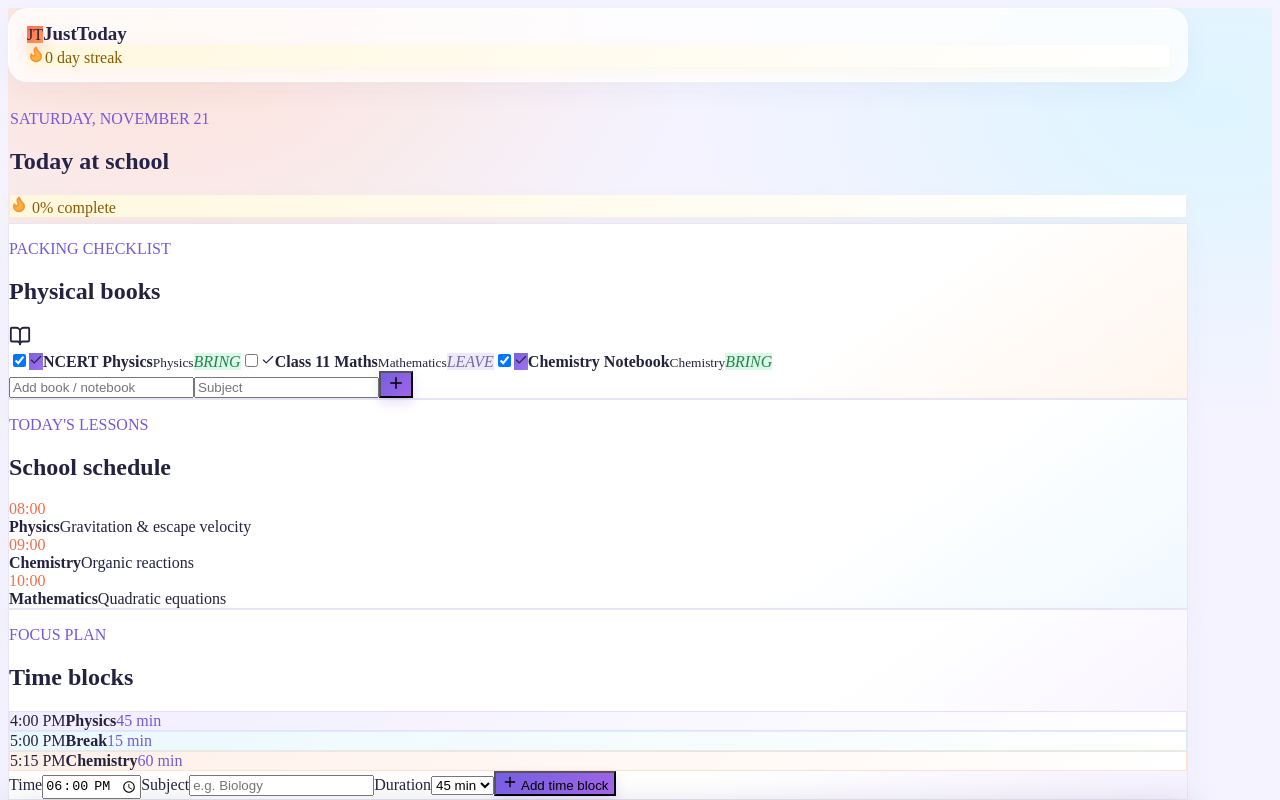
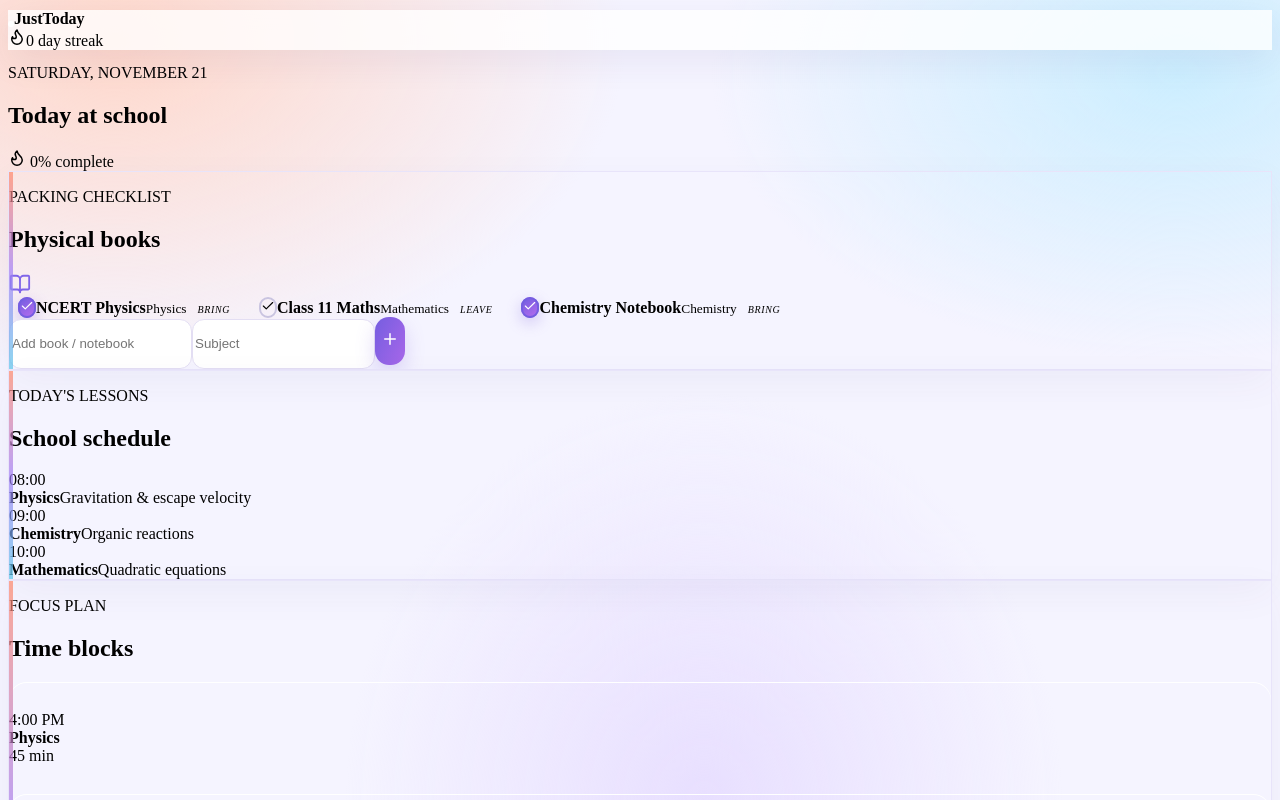
Before and after one commit to AzeemAhmed7/JustToday, a React (Vite) app: page / in a window 1280 px wide. Shown: the top 800 px of the page. Built offline with nearby package versions, Linux system fonts and the light colour scheme; grey boxes are pictures that could not be loaded.

Commit message:
fix: explain Gemini credential errors and polish animated planner UI

```diff
--- a/src/styles.css
+++ b/src/styles.css
@@ -1,59 +1,55 @@
 
-/* Bright, playful study dashboard theme */
-:root { color: #24233f; background: #f4f3ff; }
-body { background: radial-gradient(ellipse at 12% 0%, #ffe1d5 0, transparent 34%), radial-gradient(ellipse at 95% 12%, #ddf5ff 0, transparent 30%), #f4f3ff; }
-.app-shell { max-width: 1180px; }
-header { padding: 14px 18px; border: 1px solid #ffffffb8; border-radius: 20px; background: #ffffffc9; box-shadow: 0 8px 28px #34336a0b; backdrop-filter: blur(12px); }
-.brand span { background: linear-gradient(135deg, #ff6c58, #ff9a50); box-shadow: 0 7px 16px #ff725044; }
-.brand strong { color: #272545; font-size: 19px; }
-h1 { color: #252348; }
-.hero { padding: 12px 2px 6px; }
-.hero p, .card-title p { color: #7658d6; }
-.streak { border-color: #ffe2a2; background: linear-gradient(120deg, #fff8df, #fff); color: #8a5a00; box-shadow: 0 5px 16px #e6b94316; }
-.streak svg { color: #ff8d35; fill: #ffb13b; }
-.card { border: 1px solid #e8e5f6; box-shadow: 0 10px 30px #4541720a; transition: transform .18s ease, box-shadow .18s ease; }
-.card:hover { transform: translateY(-2px); box-shadow: 0 14px 32px #45417215; }
-.packing { background: linear-gradient(145deg, #fff 70%, #fff5ed); }
-.schedule { background: linear-gradient(145deg, #fff 70%, #f0f9ff); }
-.time-blocks { background: linear-gradient(145deg, #fff 65%, #f6f1ff); }
-.book-row em { background: #dcf8e9; color: #24854c; }
-.book-row em.leave { background: #eeeafa; color: #7669a5; }
-.custom-check { border-color: #c9c4e0; }
-.book-row input:checked + .custom-check { background: linear-gradient(135deg, #7861dc, #a172ef); border-color: #7861dc; }
-.date-badge { background: linear-gradient(135deg, #735ee0, #9d68e8); box-shadow: 0 5px 13px #735ee044; }
-.lesson time { color: #ed6f4f; }
-.lesson:last-child { border-bottom: 0; }
-.blocks div { background: linear-gradient(145deg, #f1edff, #fff); border: 1px solid #e6dfff; transition: transform .16s ease; }
-.blocks div:nth-child(3n + 2) { background: linear-gradient(145deg, #eaf8ff, #fff); border-color: #d7effb; }
-.blocks div:nth-child(3n) { background: linear-gradient(145deg, #fff0e8, #fff); border-color: #ffe2d4; }
-.blocks div:hover { transform: translateY(-3px); }
-.blocks span { color: #745bd2; }
-.add-button, .inline-add button { background: linear-gradient(135deg, #745fe0, #a264e8); box-shadow: 0 5px 12px #8563d833; }
-.inline-add input:focus, .block-form input:focus, .block-form select:focus, .weekly textarea:focus { outline: 3px solid #dcd5ff; border-color: #8268df; }
-.task-card { border: 1px solid #e7e4f4; box-shadow: 0 7px 22px #403b6a0a; transition: transform .17s ease, border-color .17s ease, box-shadow .17s ease; }
-.task-card:not(.done):hover { transform: translateY(-2px); border-color: #c8baff; box-shadow: 0 12px 28px #735ee01b; }
-.task-number { color: #b7a9ef; }
-.task-start { color: white; background: linear-gradient(135deg, #ff7355, #ff9b50); box-shadow: 0 6px 15px #f97e5540; cursor: pointer; transition: transform .15s ease, filter .15s ease; }
-.task-start:hover:not(:disabled) { transform: translateY(-2px); filter: saturate(1.15); }
-.task-completed { background: #def7e8; color: #237b49; }
-.persistent-alert { background: linear-gradient(100deg, #fff1e9, #fff9e5); border-color: #ffddc8; }
-.saver-note { background: linear-gradient(100deg, #fff7db, #fff0d9); border-color: #ffe39d; }
-.progress-ring { background: radial-gradient(circle closest-side,#fff 80%,transparent 81%),conic-gradient(#765ee0 var(--progress),#e2ddf2 0); color: #6249c2; }
-.study-action { background: linear-gradient(110deg, #e6f9ed, #e8f4ff); border-color: #c9ecd6; }
-.quiz-modal { border: 1px solid #e8e2ff; box-shadow: 0 28px 90px #29204b55; }
-.quiz-top p { color: #7658d6; }
-.quiz-primary { background: linear-gradient(115deg, #765ee0, #ad64e8); box-shadow: 0 7px 18px #8064d83b; }
-.quiz-primary:hover:not(:disabled) { filter: brightness(1.05); transform: translateY(-1px); }
-.quiz-options button { transition: background .15s ease, border-color .15s ease, transform .15s ease; }
-.quiz-options button:hover:not(:disabled) { transform: translateX(3px); border-color: #a894f1; background: #f8f5ff; }
-.difficulty-chip { padding: 6px 10px; border-radius: 99px; font-size: 11px; font-weight: 900; text-transform: uppercase; }
-.difficulty-chip.easy { color: #237b49; background: #def7e8; }
-.difficulty-chip.moderate { color: #966318; background: #fff1c8; }
-.difficulty-chip.hard { color: #a8424f; background: #ffe1e5; }
-.quiz-error { background: #fff1ef; border-color: #ffc9c1; color: #a63f29; }
-nav { background: linear-gradient(115deg, #282545, #42345f); box-shadow: 0 14px 38px #28254545; }
-nav button { transition: color .16s ease, background .16s ease, transform .16s ease; }
-nav button:hover { color: white; transform: translateY(-1px); }
-nav button.active { background: linear-gradient(135deg, #fff, #f2edff); color: #493c84; }
-.weekly button { background: linear-gradient(135deg, #ff7355, #ff9b50); color: #fff; }
-@media (prefers-reduced-motion: reduce) { *, *::before, *::after { animation-duration: .01ms !important; transition-duration: .01ms !important; scroll-behavior: auto !important; } }
+/* JustToday visual refresh: vivid gradients, motion, and generous touch targets. */
+:root { color-scheme: light; --ink: #24213f; --violet: #745ce2; --coral: #ff755d; --mint: #28b989; --sky: #53bde9; }
+body { min-height: 100vh; background: radial-gradient(ellipse at 9% 5%, #ffd8cb 0, transparent 31%), radial-gradient(ellipse at 92% 9%, #cceeff 0, transparent 28%), radial-gradient(ellipse at 55% 100%, #e8dfff 0, transparent 36%), #f5f4ff; background-attachment: fixed; }
+.app-shell { animation: page-arrive .65s cubic-bezier(.2,.8,.2,1) both; }
+@keyframes page-arrive { from { opacity: 0; transform: translateY(12px); } to { opacity: 1; transform: translateY(0); } }
+header { position: sticky; top: 10px; z-index: 15; border-color: #ffffffd9; background: #ffffffc9; box-shadow: 0 12px 35px #332b6b12; backdrop-filter: blur(18px); }
+.brand { gap: 12px; }
+.brand span { width: 48px; height: 48px; flex: 0 0 48px; border: 3px solid white; border-radius: 17px; background: url('https://avatars.githubusercontent.com/u/353185150?v=4') center/cover no-repeat; box-shadow: 0 7px 20px #735ee055; font-size: 0; animation: avatar-glow 3s ease-in-out infinite alternate; }
+@keyframes avatar-glow { from { box-shadow: 0 5px 16px #735ee033; } to { box-shadow: 0 7px 27px #ff8b6a77; } }
+.hero { animation: content-rise .55s .06s both; }
+@keyframes content-rise { from { opacity: 0; transform: translateY(10px); } to { opacity: 1; transform: translateY(0); } }
+.card { overflow: hidden; position: relative; border: 1px solid #e8e4fa; box-shadow: 0 13px 36px #463c7c0d; transition: transform .24s cubic-bezier(.2,.8,.2,1), box-shadow .24s, border-color .24s; }
+.card::before { content: ''; position: absolute; inset: 0 auto 0 0; width: 4px; background: linear-gradient(180deg, #ff8768, #a17cf4, #5bc4e9); opacity: .7; }
+.card:hover { transform: translateY(-4px) scale(1.005); border-color: #d3caf9; box-shadow: 0 20px 46px #463c7c18; }
+.card-title > svg { color: #8065e9; }
+.book-row { min-height: 72px; border-radius: 14px; padding: 11px 9px; transition: background .2s, transform .2s; }
+.book-row:hover { background: #f7f4ff; transform: translateX(3px); }
+.book-row input { position: absolute; opacity: 0; width: 1px; height: 1px; }
+.custom-check { width: 30px; height: 30px; border: 2px solid #c9c4e0; border-radius: 10px; transition: transform .2s cubic-bezier(.2,1.8,.4,1), background .2s, box-shadow .2s; }
+.book-row input:checked + .custom-check { transform: scale(1.08); background: linear-gradient(145deg, #745ee0, #b26bee); border-color: #745ee0; color: white; box-shadow: 0 5px 15px #8063dc55; }
+.book-row input:focus-visible + .custom-check { outline: 3px solid #c8baff; outline-offset: 3px; }
+.book-row em { padding: 8px 11px; font-size: 10px; letter-spacing: .06em; border-radius: 99px; transition: transform .2s; }
+.book-row:hover em { transform: scale(1.06); }
+.blocks div { min-height: 112px; display: flex; flex-direction: column; justify-content: center; border-radius: 18px; box-shadow: inset 0 1px #fff; }
+.blocks div:hover { transform: translateY(-5px) rotate(-.5deg); box-shadow: 0 10px 24px #5446a51a; }
+.inline-add input, .block-form input, .block-form select { min-height: 46px; border: 1.5px solid #e3def3; border-radius: 12px; transition: border .2s, box-shadow .2s, transform .2s; }
+.inline-add input:focus, .block-form input:focus, .block-form select:focus, .weekly textarea:focus { outline: none; border-color: #8d75e9; box-shadow: 0 0 0 4px #8d75e926; }
+.inline-add button, .add-button, .task-start, .quiz-primary, .weekly button { min-height: 48px; border: 0; border-radius: 14px; color: white; background: linear-gradient(115deg, #755ee0, #a766e9 55%, #ff8068); background-size: 180% 180%; box-shadow: 0 8px 20px #8063dc3d; transition: transform .2s, box-shadow .2s, background-position .4s; }
+.inline-add button:hover, .add-button:hover, .task-start:hover:not(:disabled), .quiz-primary:hover:not(:disabled), .weekly button:hover { transform: translateY(-3px) scale(1.02); box-shadow: 0 13px 25px #8063dc55; background-position: 100% 0; }
+.task-card { position: relative; min-height: 126px; border-radius: 22px; background: linear-gradient(115deg, #fff, #fff 65%, #f8f4ff); transition: transform .22s, box-shadow .22s, border-color .22s; }
+.task-card:not(.done):hover { transform: translateY(-4px) scale(1.008); box-shadow: 0 16px 35px #735ee025; border-color: #c4b5fb; }
+.task-number { color: #a894ed; font-size: 34px; }
+.task-start { padding: 0 17px; font-size: 13px; font-weight: 900; cursor: pointer; }
+.task-start:disabled { filter: grayscale(.25); opacity: .65; }
+.task-completed { min-height: 42px; display: inline-flex; align-items: center; gap: 7px; padding: 0 12px; border-radius: 13px; font-weight: 800; }
+.progress-ring { width: 88px; height: 88px; font-size: 18px; box-shadow: 0 8px 24px #735ee026; animation: ring-breathe 2.5s ease-in-out infinite; }
+@keyframes ring-breathe { 50% { transform: scale(1.06); filter: saturate(1.25); } }
+.streak, .saver-note { animation: badge-float 3s ease-in-out infinite; }
+@keyframes badge-float { 50% { transform: translateY(-2px); } }
+.persistent-alert { border-radius: 18px; box-shadow: 0 8px 24px #ff8d5312; }
+.quiz-modal { border-radius: 26px; animation: modal-enter .35s cubic-bezier(.2,.8,.2,1) both; }
+@keyframes modal-enter { from { opacity: 0; transform: translateY(18px) scale(.97); } to { opacity: 1; transform: translateY(0) scale(1); } }
+.quiz-options button { min-height: 60px; padding: 12px 16px; border-radius: 15px; border-width: 1.5px; }
+.quiz-options button.selected { box-shadow: 0 4px 16px #8268df22; }
+.quiz-options button.correct { animation: answer-pop .35s ease; }
+@keyframes answer-pop { 50% { transform: scale(1.025); } }
+.quiz-primary { min-height: 54px; font-size: 15px; font-weight: 900; }
+nav { padding: 8px; border: 1px solid #ffffff20; }
+nav button { min-height: 48px; border-radius: 14px; }
+nav button.active { box-shadow: 0 4px 14px #00000014; }
+.streak-celebration > div { animation: streak-pop .55s cubic-bezier(.2,1.4,.4,1) both, rainbow-glow 1.6s ease-in-out infinite alternate; }
+@keyframes rainbow-glow { to { box-shadow: 0 18px 60px #ffb34e55, 0 0 30px #a987ff55; } }
+@media (max-width: 620px) { .brand span { width: 44px; height: 44px; flex-basis: 44px; } .task-card { min-height: 112px; } .task-start { min-height: 48px; } }
+@media (prefers-reduced-motion: reduce) { *, *::before, *::after { animation-duration: .01ms !important; animation-iteration-count: 1 !important; transition-duration: .01ms !important; scroll-behavior: auto !important; } }
```
Also changed, not shown: api/quiz.ts (+17 -25 lines), 1 other file (tests, documents, lock files or other folders).
